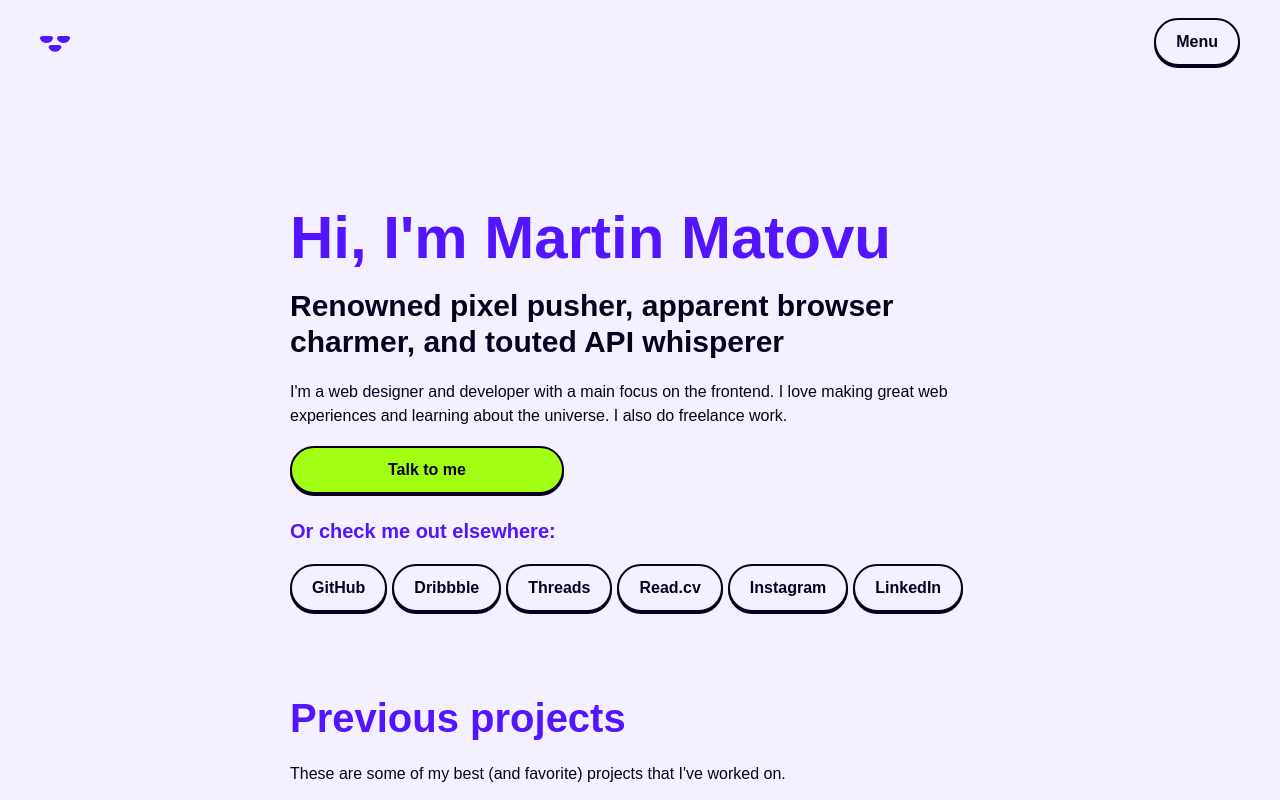
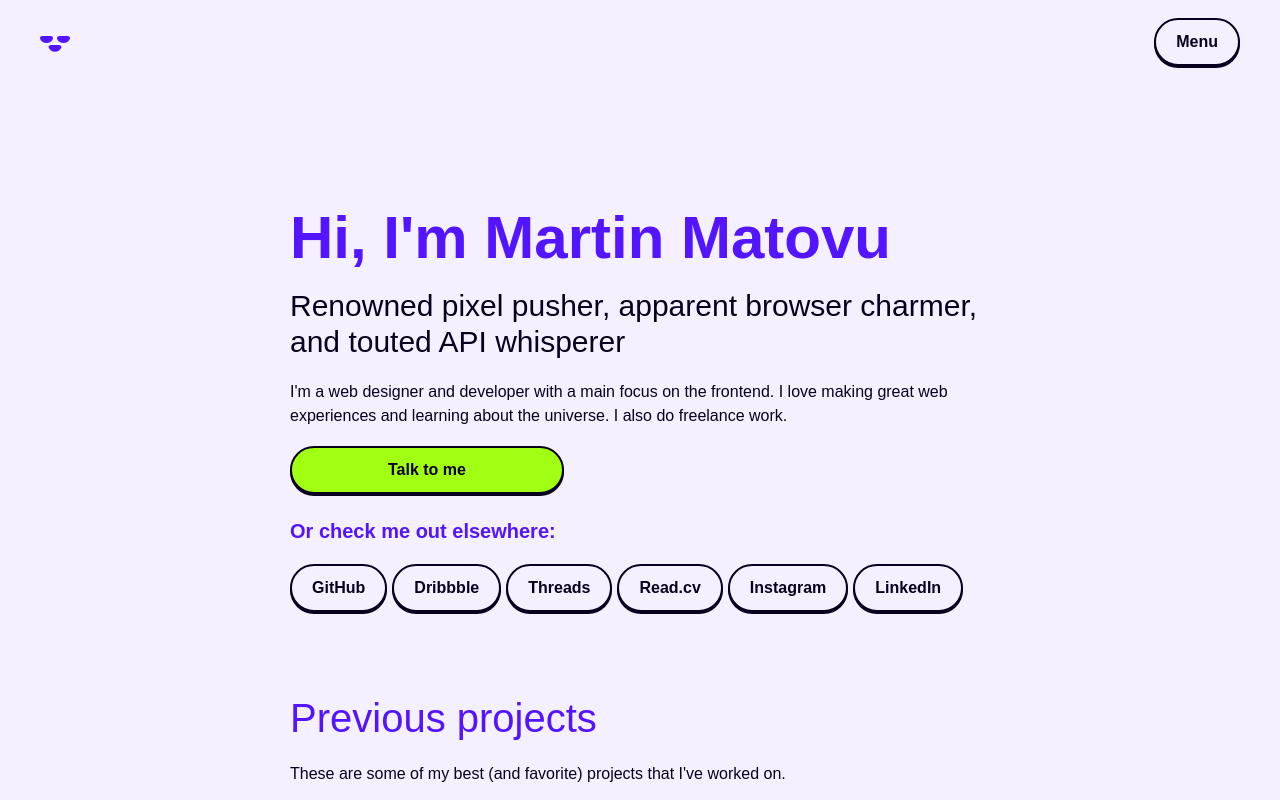
Before and after one commit to matovius/martin, a SvelteKit app: page / in a window 1280 px wide. Shown: the top 800 px of the page. Built offline with nearby package versions, Linux system fonts and the light colour scheme.

Commit message:
Adjust text styles

```diff
--- a/src/app.css
+++ b/src/app.css
@@ -117,31 +117,31 @@ h6 {
 
 .h1 {
 	font-size: var(--font-size-h1);
-	font-weight: 800;
+	font-weight: 700;
 	line-height: 1;
 }
 
 .h2 {
 	font-size: var(--font-size-h2);
-	font-weight: 800;
+	font-weight: 700;
 	line-height: 1;
 }
 
 .h3 {
 	font-size: var(--font-size-h3);
-	font-weight: 800;
+	font-weight: 400;
 	line-height: 1.2;
 }
 
 .h4 {
 	font-size: var(--font-size-h4);
-	font-weight: 800;
+	font-weight: 400;
 	line-height: 1.2;
 }
 
 .h5 {
 	font-size: var(--font-size-h5);
-	font-weight: 800;
+	font-weight: 400;
 	line-height: 1.2;
 }
 
```
